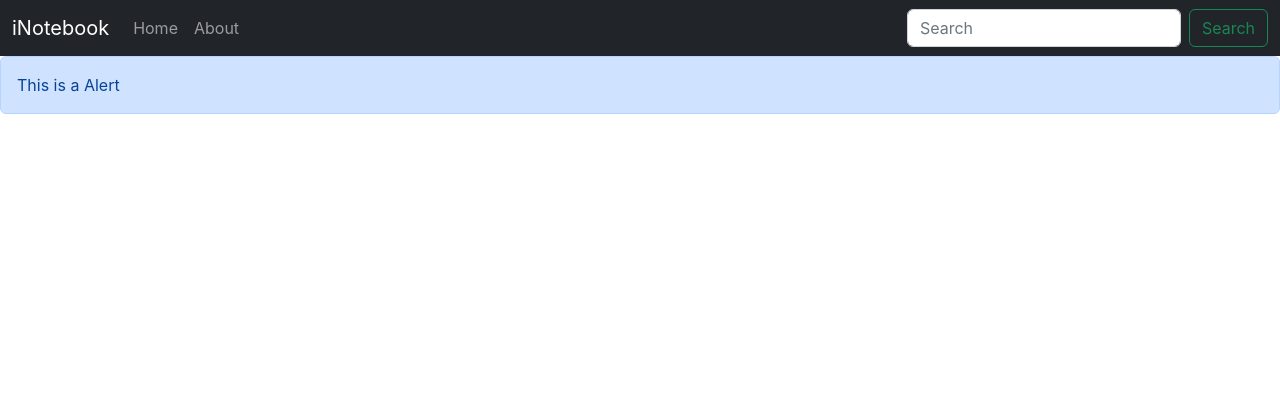
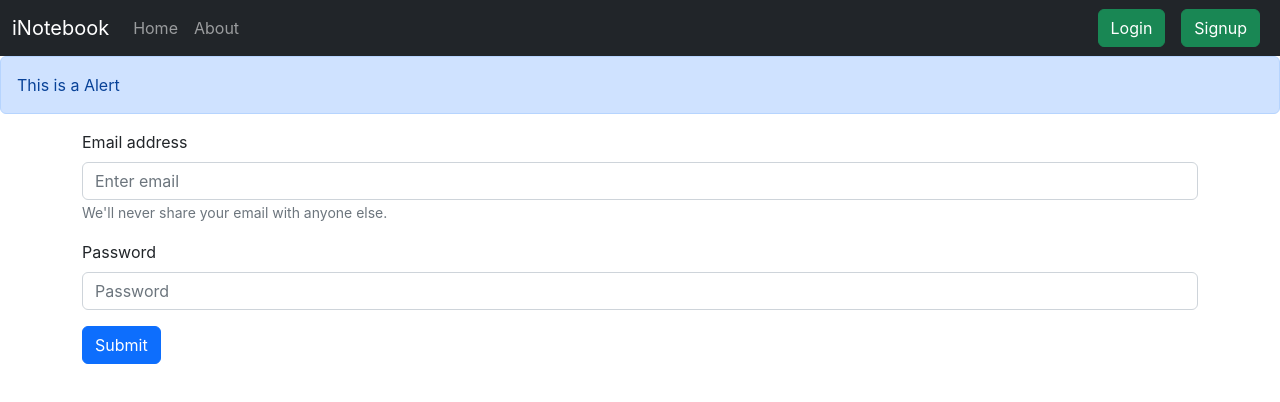
Before and after one commit to Shailendra-Kumar-Pandey/MERN-Stack-Project-Frontent, a React (Create React App) app in the folder iNotebook/: page /login in a window 1280 px wide. Shown: the top 402 px of the page. Built offline with nearby package versions, Linux system fonts and the light colour scheme.

Commit message:
Login && Signup page create and logic functionallity

```diff
--- a/iNotebook/src/App.js
+++ b/iNotebook/src/App.js
@@ -6,6 +6,8 @@ import React from "react";
 import { BrowserRouter as Router, Routes, Route } from "react-router-dom";
 import NoteState from "./context/notes/NoteState";
 import Alert from "./components/Alert";
+import Login from "./components/Login";
+import Signup from "./components/Signup";
 
 function App() {
   return (
@@ -18,6 +20,8 @@ function App() {
             <Routes>
               <Route exact path="/home" element={<Home />} />
               <Route exact path="/about" element={<About />} />
+              <Route exact path="/login" element={<Login />} />
+              <Route exact path="/signup" element={<Signup />} />
             </Routes>
           </div>
         </Router>
--- /dev/null
+++ b/iNotebook/src/components/Login.js
@@ -0,0 +1,70 @@
+import React, { useState } from "react";
+import { useNavigate } from 'react-router-dom';
+
+const Login = () => {
+    const [credentails, setCredentails]=useState({email:"", password:""})
+    const navigate = useNavigate();
+  const handleSubmit = async (e) => {
+    e.preventDefault();
+    const response = await fetch("http://localhost:5000/api/auth/login", {
+      method: "POST",
+      headers: {
+        "Content-Type": "application/json"
+      },
+      body: JSON.stringify({email: credentails.email, password: credentails.password}),
+    });
+    const json = await response.json();
+    console.log(json);
+    if(json.success){
+        //Save the auth token and redirect
+        localStorage.setItem('token', json.authtoken);
+        navigate('/home');
+    }else{
+        alert("Invalid credentials")
+    }
+  };
+
+  const onChange = (e) => {
+    setCredentails({ ...credentails, [e.target.name]: e.target.value });
+  };
+
+  return (
+    <div>
+      <form onSubmit={handleSubmit}>
+        <div className="mb-3">
+          <label htmlFor="email" className="form-label" >Email address</label>
+          <input
+            type="email"
+            className="form-control"
+            id="email"
+            name="email"
+            aria-describedby="emailHelp"
+            placeholder="Enter email"
+            value={credentails.email}
+            onChange={onChange}
+          />
+          <small id="emailHelp" className="form-text text-muted">
+            We'll never share your email with anyone else.
+          </small>
+        </div>
+        <div className="mb-3">
+          <label htmlFor="password" className="form-label" >Password</label>
+          <input
+            type="password"
+            className="form-control"
+            id="password"
+            name="password"
+            placeholder="Password"
+            value={credentails.password}
+            onChange={onChange}
+          />
+        </div>
+        <button type="submit" className="btn btn-primary">
+          Submit
+        </button>
+      </form>
+    </div>
+  );
+};
+
+export default Login;
--- a/iNotebook/src/components/Navbar.js
+++ b/iNotebook/src/components/Navbar.js
@@ -33,16 +33,9 @@ function Navbar() {
               </Link>
             </li>
           </ul>
-          <form className="d-flex" role="search">
-            <input
-              className="form-control me-2"
-              type="search"
-              placeholder="Search"
-              aria-label="Search"
-            />
-            <button className="btn btn-outline-success" type="submit">
-              Search
-            </button>
+          <form className="d-flex" >
+            <Link className='btn btn-success mx-2' to='/login' role='button'>Login</Link>
+            <Link className='btn btn-success mx-2' to='/signup' role='button'>Signup</Link>
           </form>
         </div>
       </div>
--- /dev/null
+++ b/iNotebook/src/components/Signup.js
@@ -0,0 +1,12 @@
+import React from 'react'
+
+const Signup = () => {
+
+  return (
+    <div>
+      <h1>this is a Signup</h1>
+    </div>
+  )
+}
+
+export default Signup
--- a/iNotebook/src/context/notes/NoteState.js
+++ b/iNotebook/src/context/notes/NoteState.js
@@ -14,7 +14,7 @@ const NoteState = (props) => {
      const response = await fetch(`${host}/api/notes/fetchallnotes`, {
       method: 'GET',
       headers:{
-        'Content-Type': 'aplication/json',
+        'Content-Type': 'application/json',
         "auth-token" : "eyJhbGciOiJIUzI1NiIsInR5cCI6IkpXVCJ9.eyJ1c2VyIjp7ImlkIjoiNjczZjk3ZDRhYWFhMmEwNmNiYzAyYWUzIn0sImlhdCI6MTczMjIyMDg4NH0.21KcJYfygp7qxA-6g56tiVoSlYLCv782NDDpL5s_4Fc"
       },
     });
@@ -48,6 +48,7 @@ const NoteState = (props) => {
       },
       body: JSON.stringify({title, description, tag})
     });
+    // eslint-disable-next-line
     const json = await response.json();
      let newNotes = JSON.parse(JSON.stringify(notes))
     // Logic to edit in client
@@ -68,11 +69,13 @@ const NoteState = (props) => {
     const response = await fetch(`${host}/api/notes/deletenote/${id}`, {
       method: 'DELETE',
       headers:{
-        'Content-Type': 'aplication/json',
+        'Content-Type': 'application/json',
         "auth-token" : "eyJhbGciOiJIUzI1NiIsInR5cCI6IkpXVCJ9.eyJ1c2VyIjp7ImlkIjoiNjczZjk3ZDRhYWFhMmEwNmNiYzAyYWUzIn0sImlhdCI6MTczMjIyMDg4NH0.21KcJYfygp7qxA-6g56tiVoSlYLCv782NDDpL5s_4Fc"
       },
     })
+    // eslint-disable-next-line
     const json = await response.json();
+
     // todo: API Call
   const newNote=notes.filter((note)=>{
     return note._id!==id;
```
